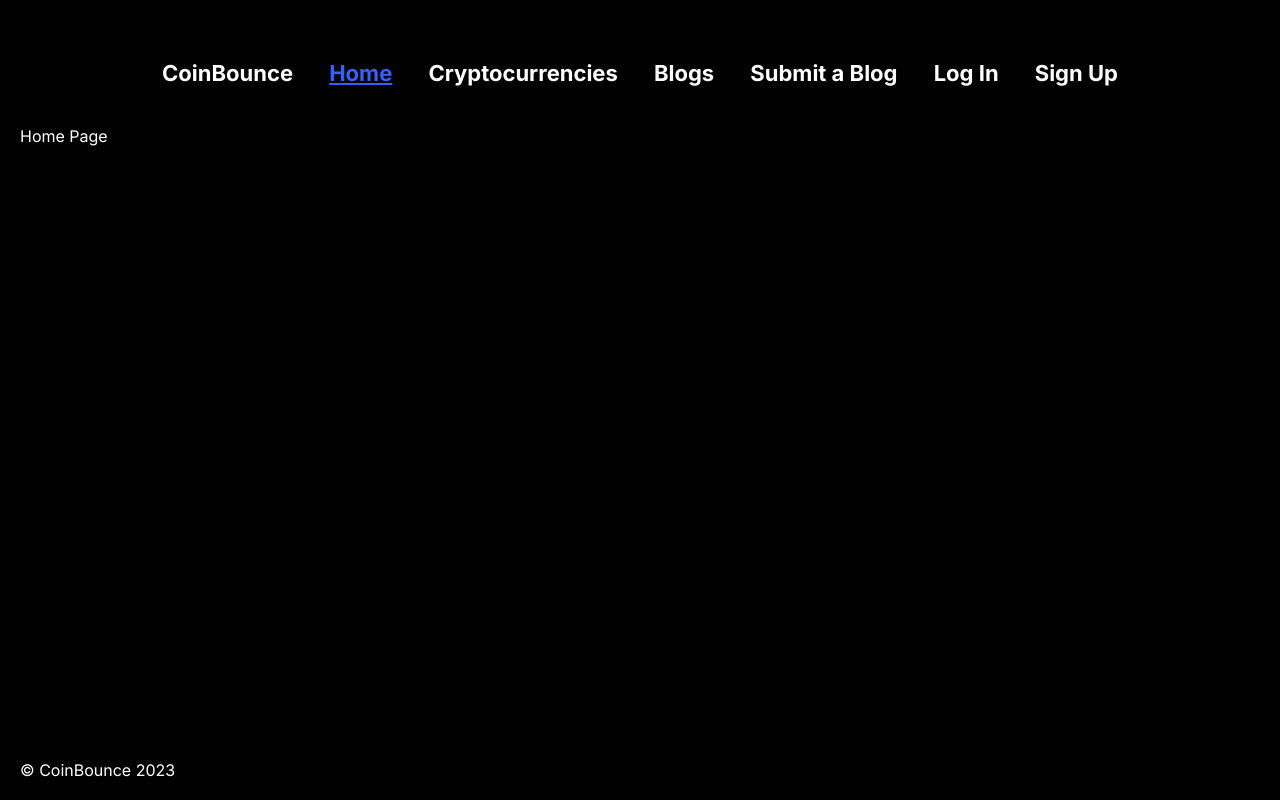
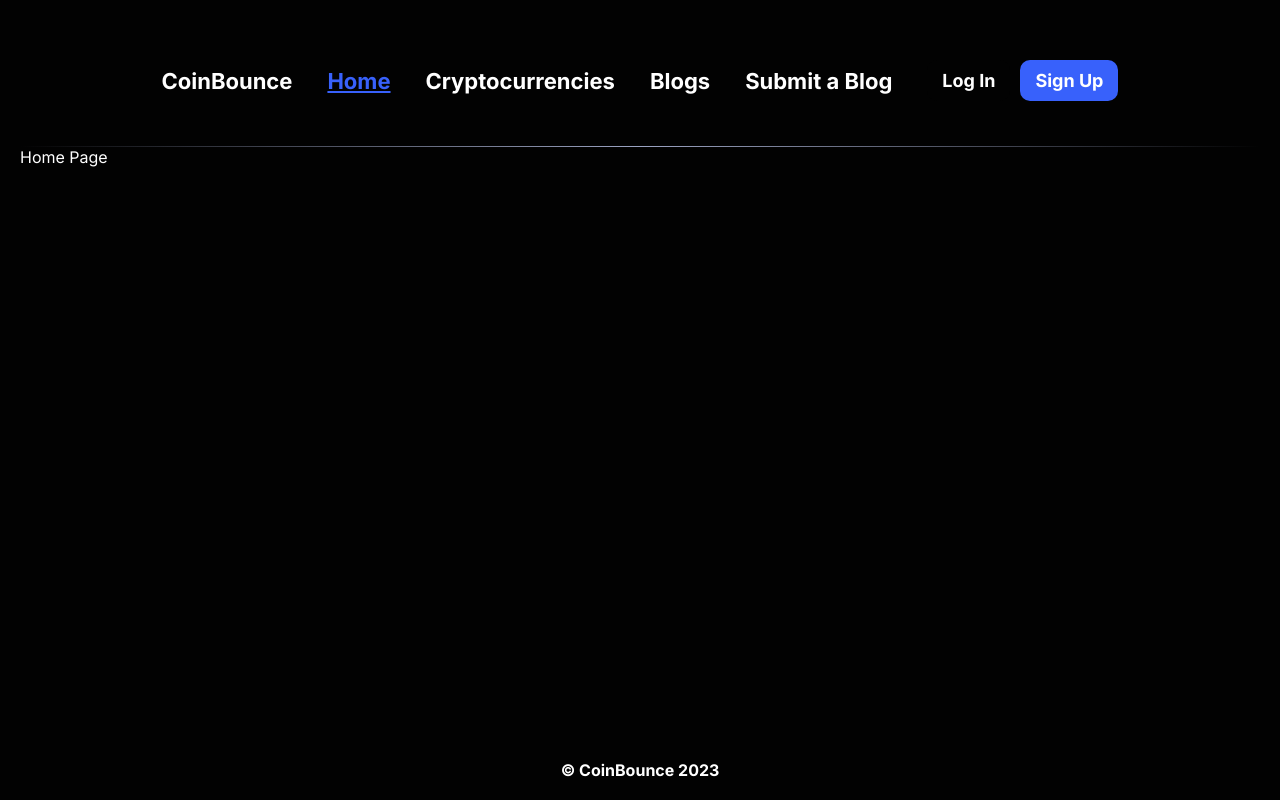
Before and after one commit to sherazakrampro/coin-bounce-frontend, a React (Create React App) app: page / in a window 1280 px wide. Built offline with nearby package versions, Linux system fonts and the light colour scheme.

Commit message:
styles added

```diff
--- a/src/components/Footer/Footer.jsx
+++ b/src/components/Footer/Footer.jsx
@@ -1,5 +1,7 @@
+import styles from "./Footer.module.css";
+
 function Footer() {
-  return <p>&copy; CoinBounce 2023</p>;
+  return <p className={styles.footer}>&copy; CoinBounce 2023</p>;
 }
 
 export default Footer;
--- a/src/components/Footer/Footer.module.css
+++ b/src/components/Footer/Footer.module.css
@@ -0,0 +1,7 @@
+.footer {
+  display: flex;
+  align-items: center;
+  justify-content: center;
+  font-size: medium;
+  font-weight: bold;
+}
--- a/src/components/Navbar/Navbar.jsx
+++ b/src/components/Navbar/Navbar.jsx
@@ -2,6 +2,8 @@ import { NavLink } from "react-router-dom";
 import styles from "./Navbar.module.css";
 
 function Navbar() {
+  const isAuthenticated = false;
+
   return (
     <>
       <nav className={styles.navbar}>
@@ -45,13 +47,21 @@ function Navbar() {
           Submit a Blog
         </NavLink>
 
+        {isAuthenticated ? (
+          <div>
+            <NavLink>
+              <button className={styles.signOutButton}>Sign Out</button>
+            </NavLink>
+          </div>
+        ) : (
+          <div>
             <NavLink
               to="log-in"
               className={({ isActive }) =>
                 isActive ? styles.activeStyle : styles.inActiveStyle
               }
             >
-          Log In
+              <button className={styles.logInButton}>Log In</button>
             </NavLink>
 
             <NavLink
@@ -60,10 +70,12 @@ function Navbar() {
                 isActive ? styles.activeStyle : styles.inActiveStyle
               }
             >
-          Sign Up
+              <button className={styles.signUpButton}>Sign Up</button>
             </NavLink>
+          </div>
+        )}
       </nav>
-      <div></div>
+      <div className={styles.separator}></div>
     </>
   );
 }
```
Lines whose indentation alone changed are shown as unchanged.
